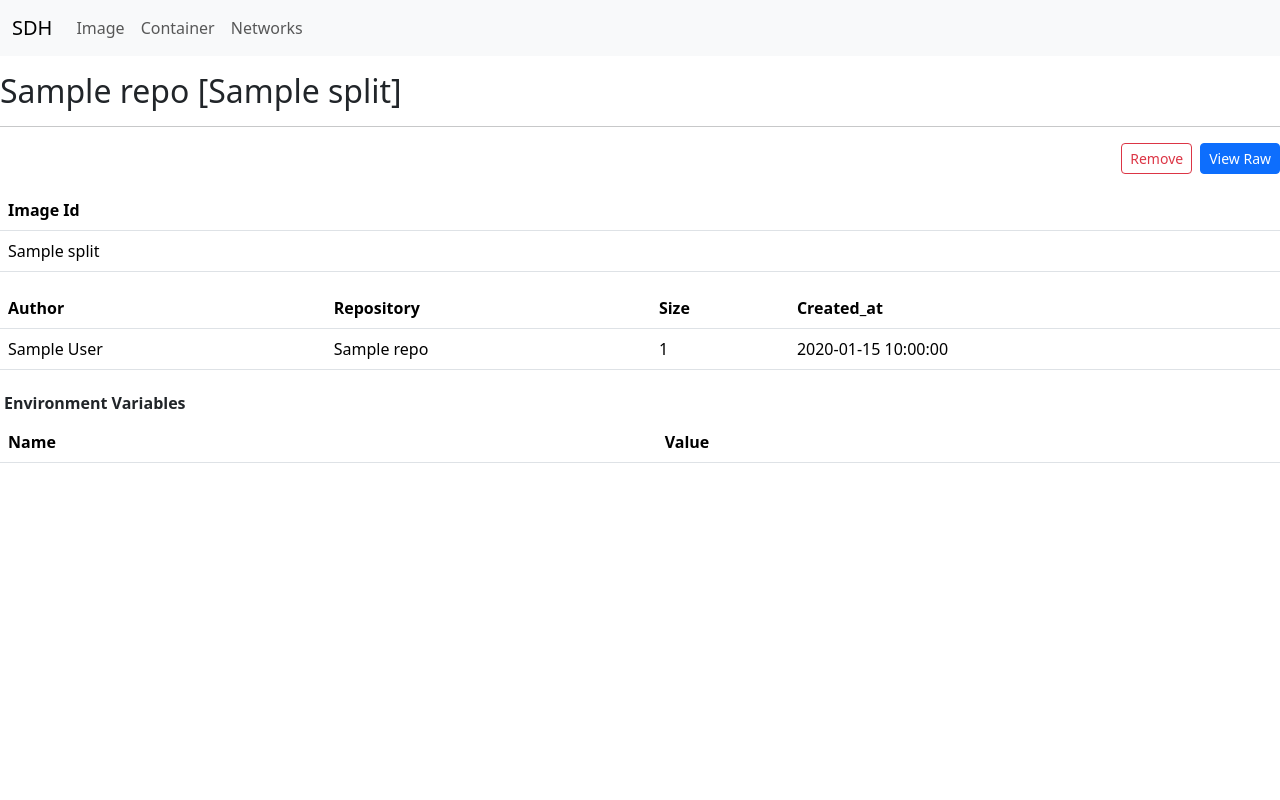
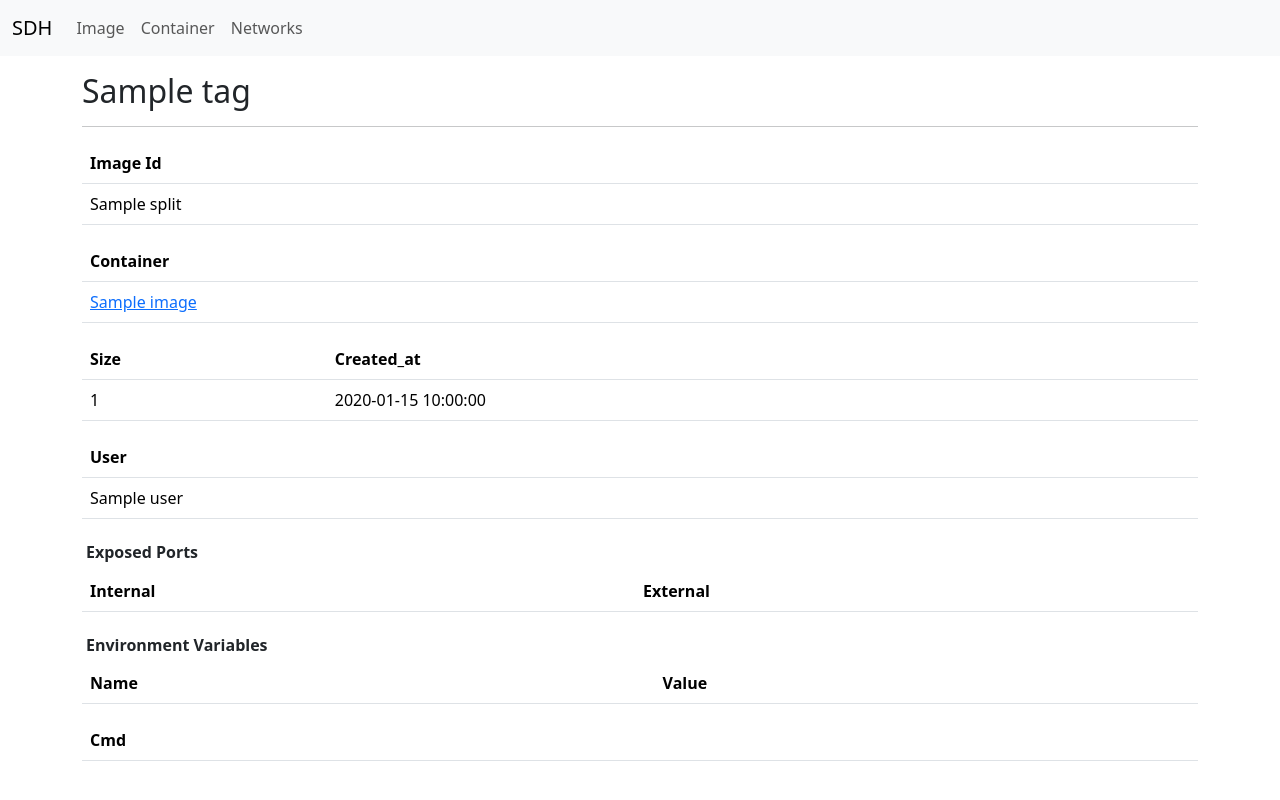
Before and after one commit to dnlwjtud/dev-intra, a Python web app: template templates/docker/image_detail.html in a window 1280 px wide. Run offline with Jinja, Linux system fonts and the light colour scheme; the template is opened without the code that fills it: most values are stand-ins (such as "Sample title", 1, 10 or a date in 2020); lists and menus that the app fills with data are empty.

Commit message:
CREATE: Inspecting Image

```diff
--- a/apps/dockers/view.py
+++ b/apps/dockers/view.py
@@ -45,7 +45,7 @@ async def show_image_list_view(request: Request):
 
 @router.get("/images/{image_id}", response_class=HTMLResponse)
 async def show_image_detail_view(image_id: str, request: Request):
-    image = docker_manager.inspect_image(image_id=image_id)
+    image = docker_manager.inspect_image(image_name=image_id)
     return templates.TemplateResponse(
         request=request,
         name="/docker/image_detail.html",
--- a/templates/docker/image_detail.html
+++ b/templates/docker/image_detail.html
@@ -5,67 +5,14 @@
   <script src="/static/js/docker/images.js"></script>
 {% endblock %}
 {% block contents %}
+<div class="container mx-auto">
   <div class="header_con mt-3">
     <h2>
-      {{ image.repository[0].split(':')[0] }} [{{ image.image_id.split(':')[1][:12] }}]
+      {{ image.tag }}
     </h2>
   </div>
 
   <hr />
-
-  <div id="modal-con" class="d-grid gap-2 d-md-flex justify-content-md-end">
-
-    <button type="button" class="btn btn-outline-danger btn-sm" data-bs-toggle="modal" data-bs-target="#remove-image-modal">
-      Remove
-    </button>
-    <div class="modal fade" id="remove-image-modal" data-bs-backdrop="static" data-bs-keyboard="false" tabindex="-1" aria-labelledby="image-remove-modal-label" aria-hidden="true">
-      <div class="modal-dialog">
-        <div class="modal-content">
-          <div class="modal-header">
-            <h1 class="modal-title fs-5" id="image-remove-modal-label">
-              Remove {{ image.repository[0].split(':')[0] }}({{ image.image_id.split(':')[1][:12] }})
-            </h1>
-            <button type="button" class="btn-close" data-bs-dismiss="modal" aria-label="Close"></button>
-          </div>
-          <div class="modal-body">
-            <label for="image-modal-id" class="form-label">Image id</label>
-            <input required type="text" id="image-modal-id" class="form-control" aria-describedby="image-id-input-help">
-            <div id="image-id-input-help" class="form-text">
-              Input image id : {{ image.image_id.split(':')[1][:12] }}
-            </div>
-          </div>
-          <div class="modal-footer">
-            <button type="button" class="btn btn-danger" onclick="handleRemoveBtn()">Remove</button>
-            <button type="button" class="btn btn-secondary" data-bs-dismiss="modal">Close</button>
-          </div>
-        </div>
-      </div>
-    </div>
-
-    <div id="view-modal-con" class="d-grid gap-2 d-md-flex justify-content-md-end">
-
-      <button type="button" class="btn btn-sm btn-primary" data-bs-toggle="modal" data-bs-target="#dockerContainerModal">
-        View Raw
-      </button>
-
-      <div class="modal fade" id="dockerContainerModal" tabindex="-1" aria-labelledby="dockerContainerModal" aria-hidden="true">
-        <div class="modal-dialog modal-xl modal-dialog-scrollable">
-          <div class="modal-content">
-            <div class="modal-header">
-              <h1 class="modal-title fs-5" id="containerDetailModalLabel">Image Raw</h1>
-              <button type="button" class="btn-close" data-bs-dismiss="modal" aria-label="Close"></button>
-            </div>
-            <div class="modal-body" id="raw_str">
-              <pre>{{ image.raw_str }}</pre>
-            </div>
-            <div class="modal-footer">
-              <button type="button" class="btn btn-secondary" data-bs-dismiss="modal">Close</button>
-            </div>
-          </div>
-        </div>
-      </div>
-    </div>
-  </div>
 
   <div class="body_con mt-3">
 
@@ -88,30 +35,89 @@
       </table>
     </div>
 
+    <table class="table">
+        <thead>
+          <tr>
+            <th scope="col">
+              Container
+            </th>
+          </tr>
+        </thead>
+        <tbody>
+          <tr>
+            <td>
+              {% if image.container_name == "None" %}
+                {{ image.container_name }}
+              {% else %}
+                <a href="/dockers/containers/{{ image.container_name }}">
+                  {{ image.container_name }}
+                </a>
+              {% endif %}
+            </td>
+          </tr>
+        </tbody>
+      </table>
+
     <div id="image-details" class="mt-2">
 
       <table class="table">
         <thead>
           <tr>
-            <th scope="col">Author</th>
-            <th scope="col">Repository</th>
             <th scope="col">Size</th>
             <th scope="col">Created_at</th>
           </tr>
         </thead>
         <tbody>
           <tr>
-            <td>{{ image.author }}</td>
-            {% for repo in image.repository %}
-              <td>
-                {{ repo }} <br>
-              </td>
-            {% endfor %}
             <td>{{ image.size }}</td>
             <td>{{ image.created_at }}</td>
           </tr>
         </tbody>
       </table>
+
+      <table class="table">
+        <thead>
+          <tr>
+            <th scope="col">
+              User
+            </th>
+          </tr>
+        </thead>
+        <tbody>
+          <tr>
+            <td> {{ image.user }} </td>
+          </tr>
+        </tbody>
+      </table>
+
+      <h6 class="mb-2 mt-4 fw-bold mx-1">
+        Exposed Ports
+      </h6>
+
+      <table class="table">
+        <thead>
+          <tr>
+            <th scope="col">
+              Internal
+            </th>
+            <th scope="col">
+              External
+            </th>
+          </tr>
+        </thead>
+        <tbody>
+          {% if image.config.get('ExposedPorts') %}
+          {% set ports = image.config.get('ExposedPorts') %}
+            {% for k, v in ports.items() %}
+              <tr>
+                <td> {{ k }} </td>
+                <td> {{ v }} </td>
+              </tr>
+            {% endfor %}
+          {% endif %}
+        </tbody>
+      </table>
+
 
       <h6 class="mb-2 mt-4 fw-bold mx-1">
         Environment Variables
@@ -129,18 +135,41 @@
           </tr>
         </thead>
         <tbody>
-          {% for env in image.config.Env %}
-            {% set env_var = env.split('=') %}
-            <tr>
-              <td> {{ env_var[0] }} </td>
-              <td> {{ env_var[1] }} </td>
-            </tr>
-          {% endfor %}
+          {% if image.config.get('Env') %}
+            {% set env_var = image.config.get('Env') %}
+            {% for var in env_var %}
+              {% set kv = var.split('=') %}
+              <tr>
+                <td> {{ kv[0] }} </td>
+                <td> {{ kv[1] }} </td>
+              </tr>
+            {% endfor %}
+          {% endif %}
+        </tbody>
+      </table>
+
+      <table class="table">
+        <thead>
+          <tr>
+            <th scope="col">
+              Cmd
+            </th>
+          </tr>
+        </thead>
+        <tbody>
+          {% if image.config.get('Cmd') %}
+            {% set img_cmd = image.config.get('Cmd') %}
+            {% for line in img_cmd %}
+              <tr>
+                <td> {{ line }} </td>
+              </tr>
+            {% endfor %}
+          {% endif %}
         </tbody>
       </table>
 
     </div>
 
   </div>
-
+</div>
 {% endblock %}
--- a/templates/layouts/layout.html
+++ b/templates/layouts/layout.html
@@ -12,7 +12,7 @@
     <title>{% block page_title %} page_title {% endblock %}</title>
     {% endblock %}
 </head>
-<body id="root" class="min-vh-100 overflow-x-hidden overflow-y-hidden">
+<body id="root" class="min-vh-100 overflow-x-hidden">
     <nav class="navbar navbar-expand-lg bg-body-tertiary">
       <div class="container-fluid">
         <a class="navbar-brand" href="/">SDH</a>
--- a/templates/static/js/docker/images.js
+++ b/templates/static/js/docker/images.js
@@ -6,16 +6,22 @@ document.addEventListener("click", function(e) {
     clearMenus([IMAGE_MENU_ID, IMAGE_LIST_MENU_ID]);
 });
 
-function createImageContextMenu(imageName) {
+function createImageContextMenu(imageId, imageName, isUsed) {
     const container = createMenuContainer(IMAGE_MENU_ID);
 
     const header = createMenuHeader(imageName);
     container.appendChild(header);
 
-    const inspectBtn = createInspectBtn(`/dockers/images/${imageName}`);
+    const inspectBtn = createInspectBtn(`/dockers/images/${imageId}`);
     container.appendChild(inspectBtn);
 
     const removeBtn = createRemoveBtn();
+
+    if ( isUsed === 'True' ) {
+        removeBtn.classList.replace('text-danger','text');
+    } else {
+        removeBtn.classList.replace('disabled', 'text');
+    }
 
     removeBtn.addEventListener("click", () => {
 
@@ -40,14 +46,14 @@ function createImageListContextMenu() {
     return container;
 }
 
-function handleImageMenu(e, imageName) {
+function handleImageMenu(e, imageId, imageName, isUsed) {
 
     e.preventDefault();
     e.stopPropagation();
 
     clearMenus([IMAGE_MENU_ID, IMAGE_LIST_MENU_ID]);
 
-    const imageMenu = createImageContextMenu(imageName);
+    const imageMenu = createImageContextMenu(imageId, imageName, isUsed);
 
     appearMenu(e, imageMenu);
 
```
Also changed, not shown: apps/dockers/app.py (+41 -2 lines), apps/dockers/models.py (+8 -4 lines), templates/docker/image_list.html (+7 -1 lines), tests/docker_client_test.py (+1 -1 lines).
